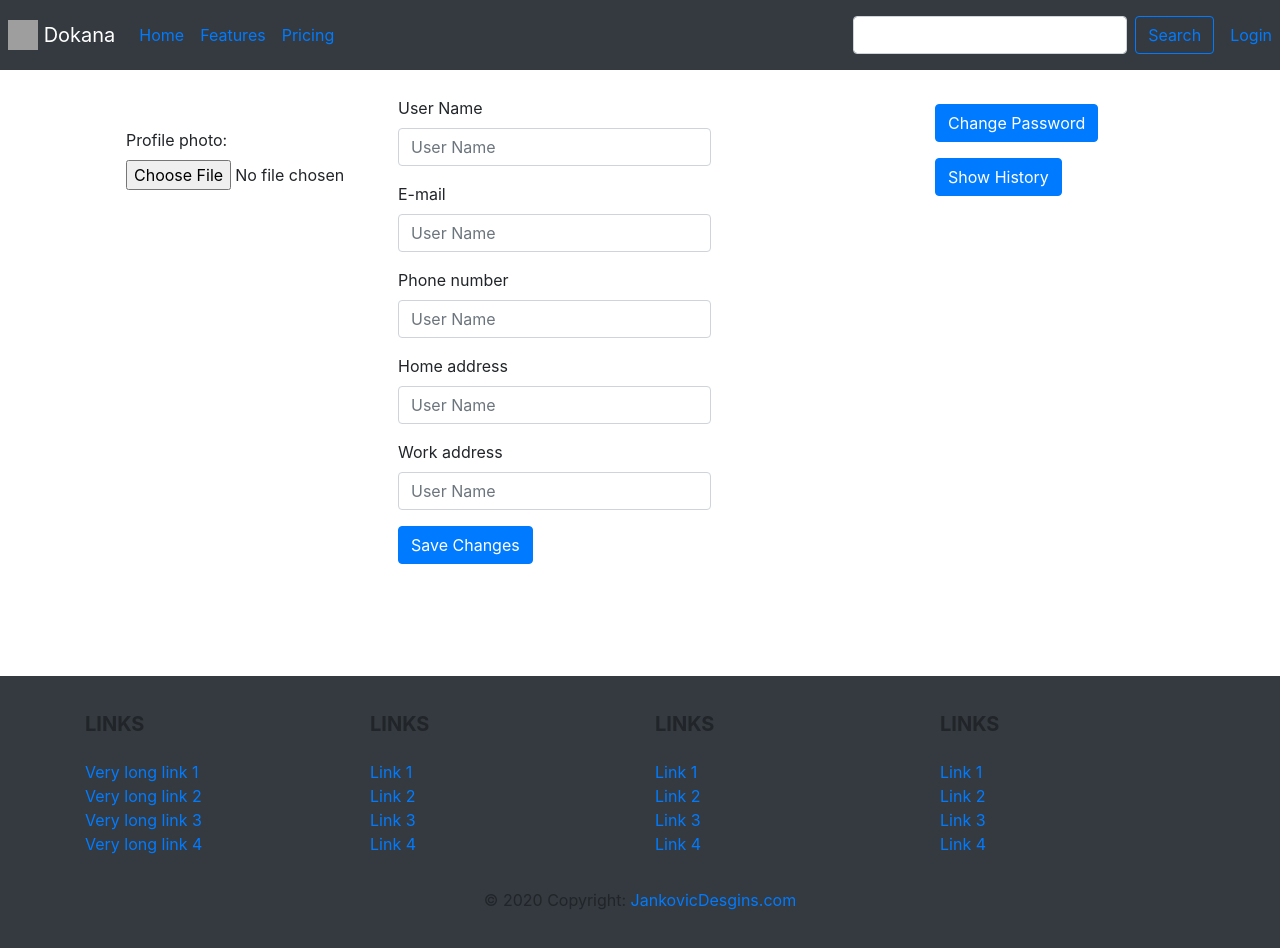
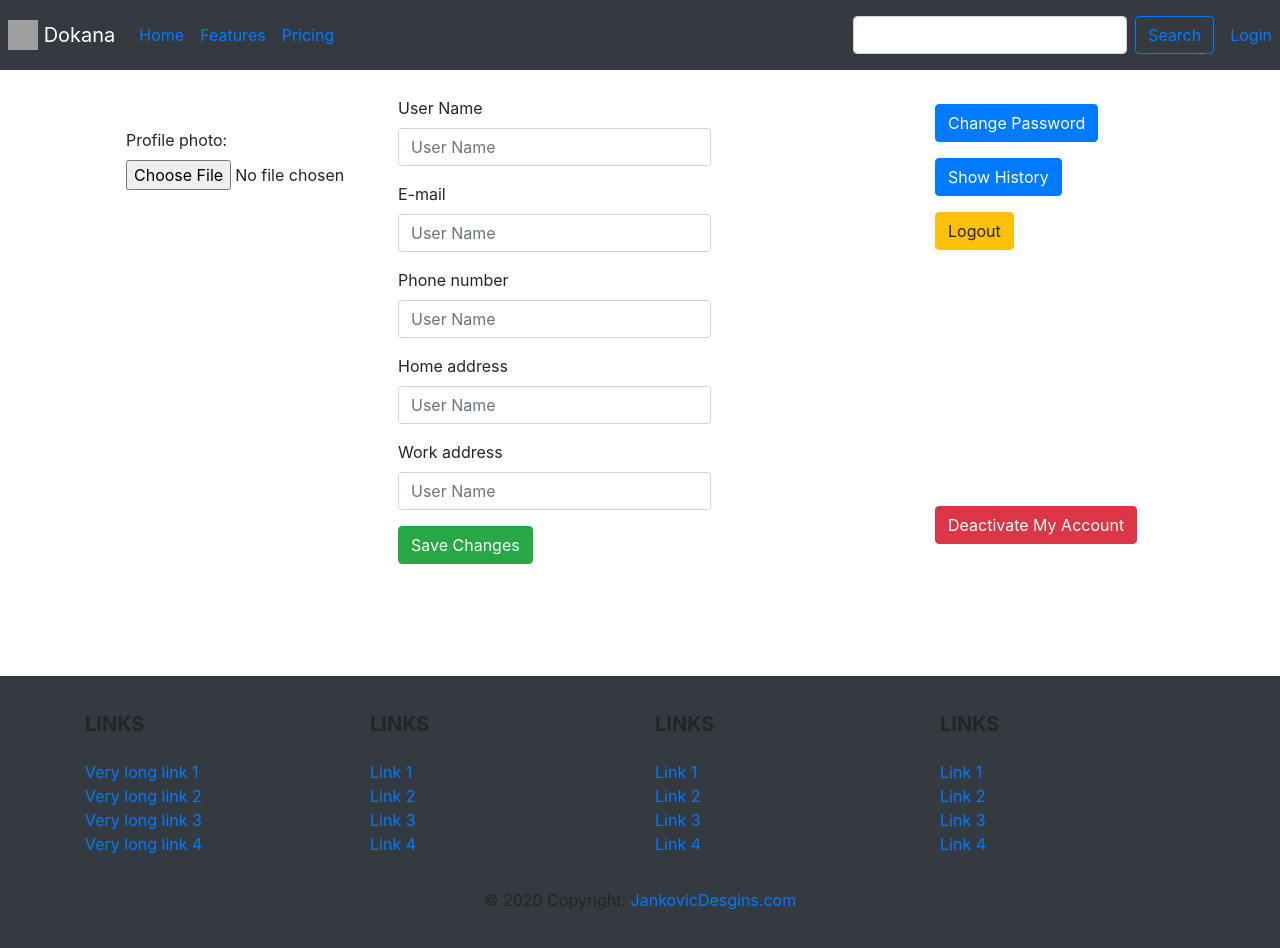
Before and after one commit to nourfayed/dokana_django_project, a Django app: template templates/user/profile.html in a window 1280 px wide. Run offline with Django 3.2, Linux system fonts and the light colour scheme; the template is opened without the code that fills it: values that come from a table or form of the project are taken from there, others are empty; some libraries are stand-ins or nearby versions; grey boxes are pictures that could not be loaded.

Commit message:
Deactivate and logout btn

```diff
--- a/templates/user/profile.html
+++ b/templates/user/profile.html
@@ -4,13 +4,13 @@
 
         <div class="conatainer row m-5 p-5">
             {% csrf_token %}
-            <div class="col-3 align-items-center">
+            <div class="col-md-3 align-items-center">
                 <img src="{{ profile.userImage.url }}" class="rounded-circle col-10 m-3" alt="{{ profile.userImage }}">
                 <div class="col-12">
                     {{ img_form.as_p }}
                 </div>
             </div>
-            <div class="col-6">
+            <div class="col-md-6">
                 <div class="form-group">
                     <label class="col-md-4 control-label" for="FullName">User Name</label>
                     <div class="col-md-8">
@@ -52,14 +52,29 @@
                     </div>
                 </div>
                 <div class="form-group col-1">
-                    <input type="submit" class=" btn btn-primary" value="Save Changes">
+                    <input type="submit" class=" btn btn-success" value="Save Changes">
 
                 </div>
             </div>
 
-                <div class="form-group col-3">
+                <div class="form-group col-md-3">
                     <a href="changePassword/" class=" btn btn-primary m-2 co-12">Change Password</a>
+                    <br>
                     <a href="history/" class="btn btn-primary m-2 co-12">Show History</a>
+                    <br>
+                    <a href="logout/" class="btn btn-warning m-2 co-12">Logout</a>
+                    <br>
+                    <br>
+                    <br>
+                    <br>
+                    <br>
+                    <br>
+                    <br>
+                    <br>
+                    <br>
+                    <br>
+                    <br>
+                    <a href="deactivate/" class="btn btn-danger m-2 co-12 row">Deactivate My Account</a>
 
                 </div>
 
```
